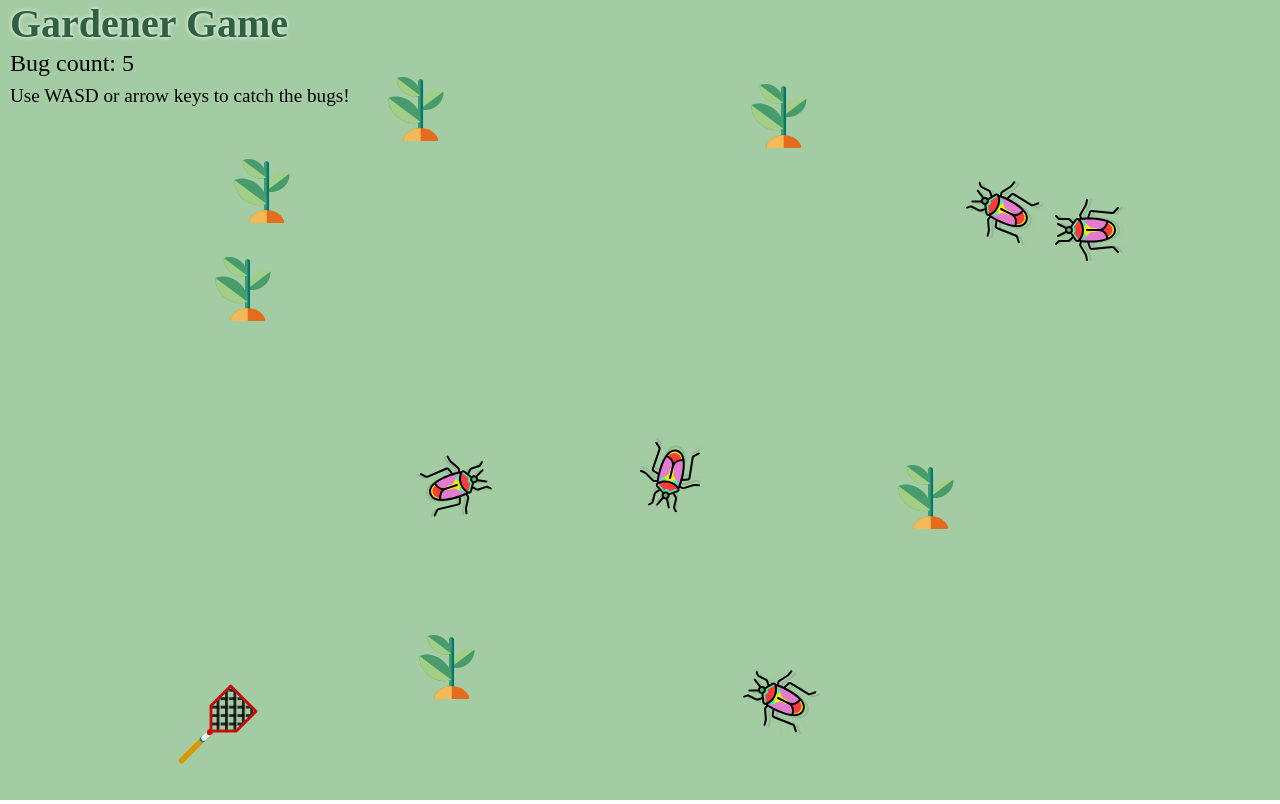
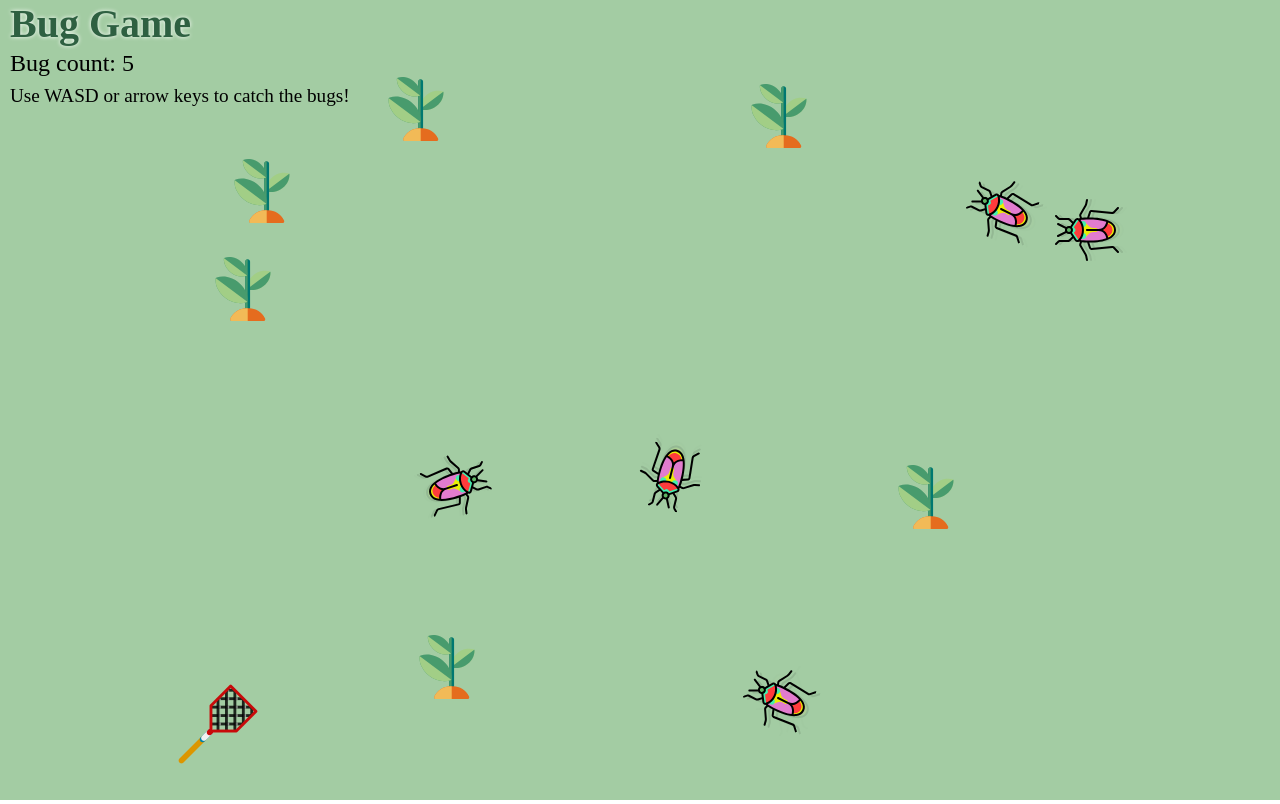
Before and after one commit to sgroi-l/bug-game, a plain HTML site: page index.html in a window 1280 px wide. Drawn offline with Linux system fonts and the light colour scheme; a web font is replaced by a local one.

Commit message:
changed game title to 'bug game' properly this time

```diff
--- a/index.html
+++ b/index.html
@@ -11,7 +11,7 @@
   </head>
 
   <body>
-    <h1>Gardener Game</h1>
+    <h1>Bug Game</h1>
     <p class ="count">Bug count: </p>
     <p class="controls"> Use WASD or arrow keys to catch the bugs!</p>
     <canvas id="myCanvas"></canvas>
```
